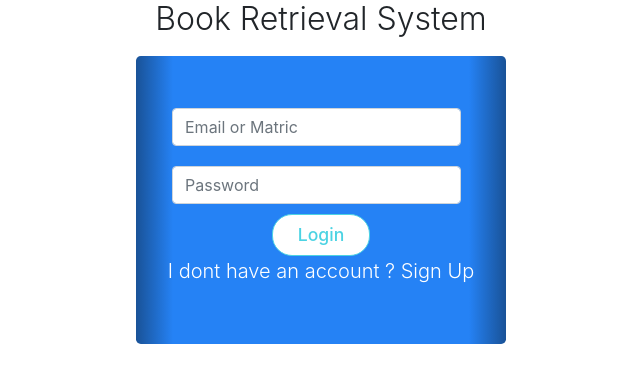
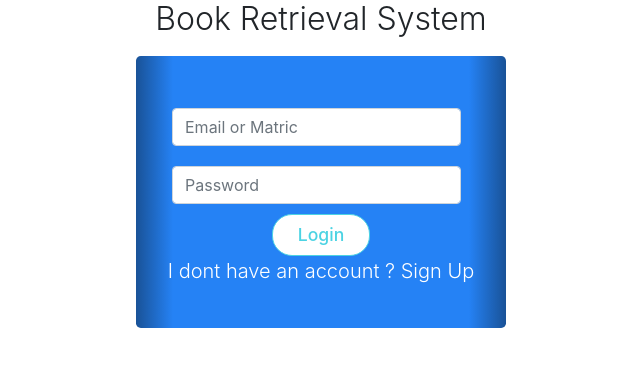
Before and after one commit to xlassix/Book-retrieval-system, a Django app: page / in a window 1280 px wide. Shown: the part 300-683 px from the top of the page, without its empty margins (319-959 px from the left). Run offline with Django 3.2, Linux system fonts and the light colour scheme; some libraries are stand-ins or nearby versions.

Commit message:
Update style.css

```diff
--- a/static/css/style.css
+++ b/static/css/style.css
@@ -6,7 +6,7 @@
 }
 
 .jumbotron{
-    padding: 2rem 1rem;
+    padding: 2rem 1rem 1rem 1rem;
     background: -webkit-gradient(linear, left top, right top, from(#195297), color-stop(25%, #4cd3e3), to(#195297));
     background: linear-gradient(to right, #195297 0%, #2582f5 10%,#2582f5  30%,#2582f5 70%,#2582f5 90%,#195297   100%);
 }
```
